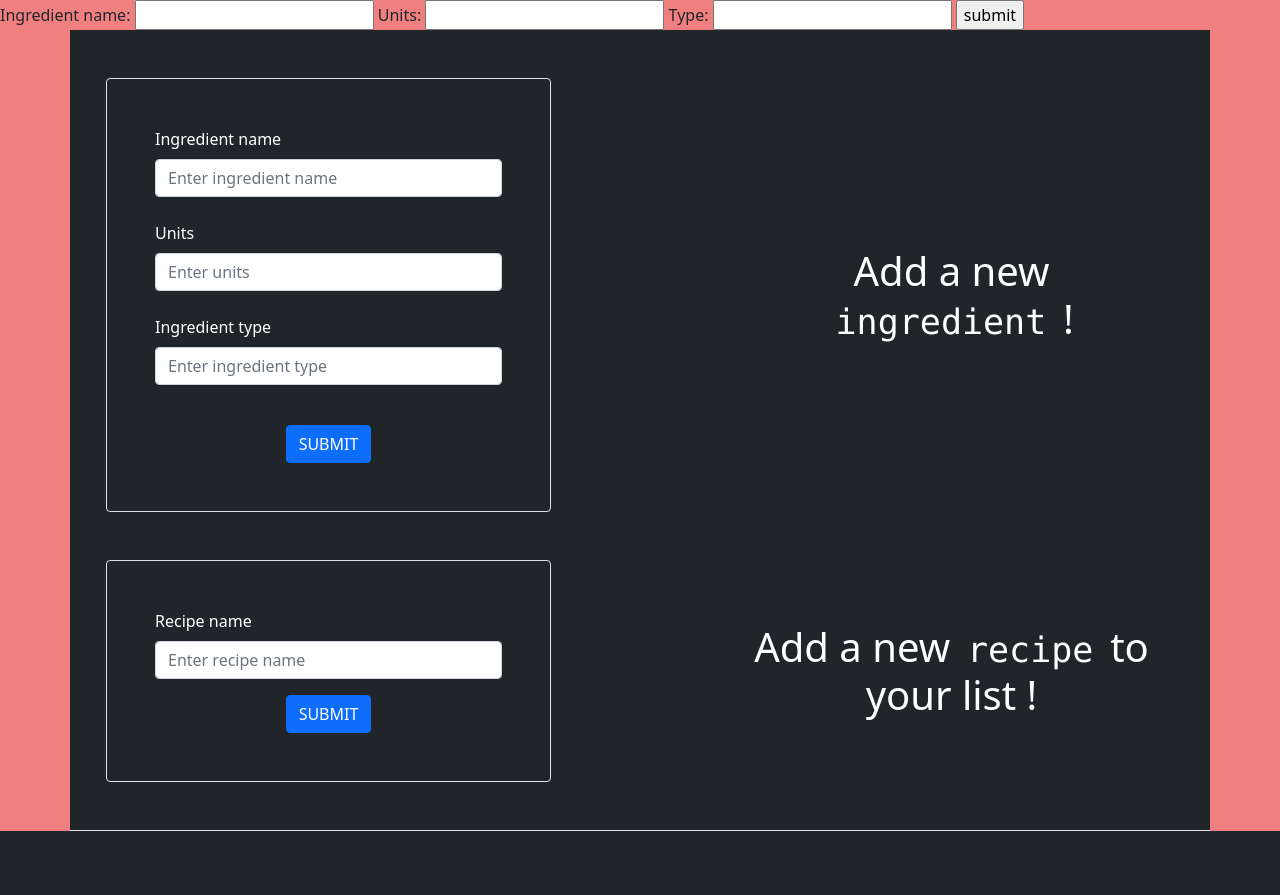
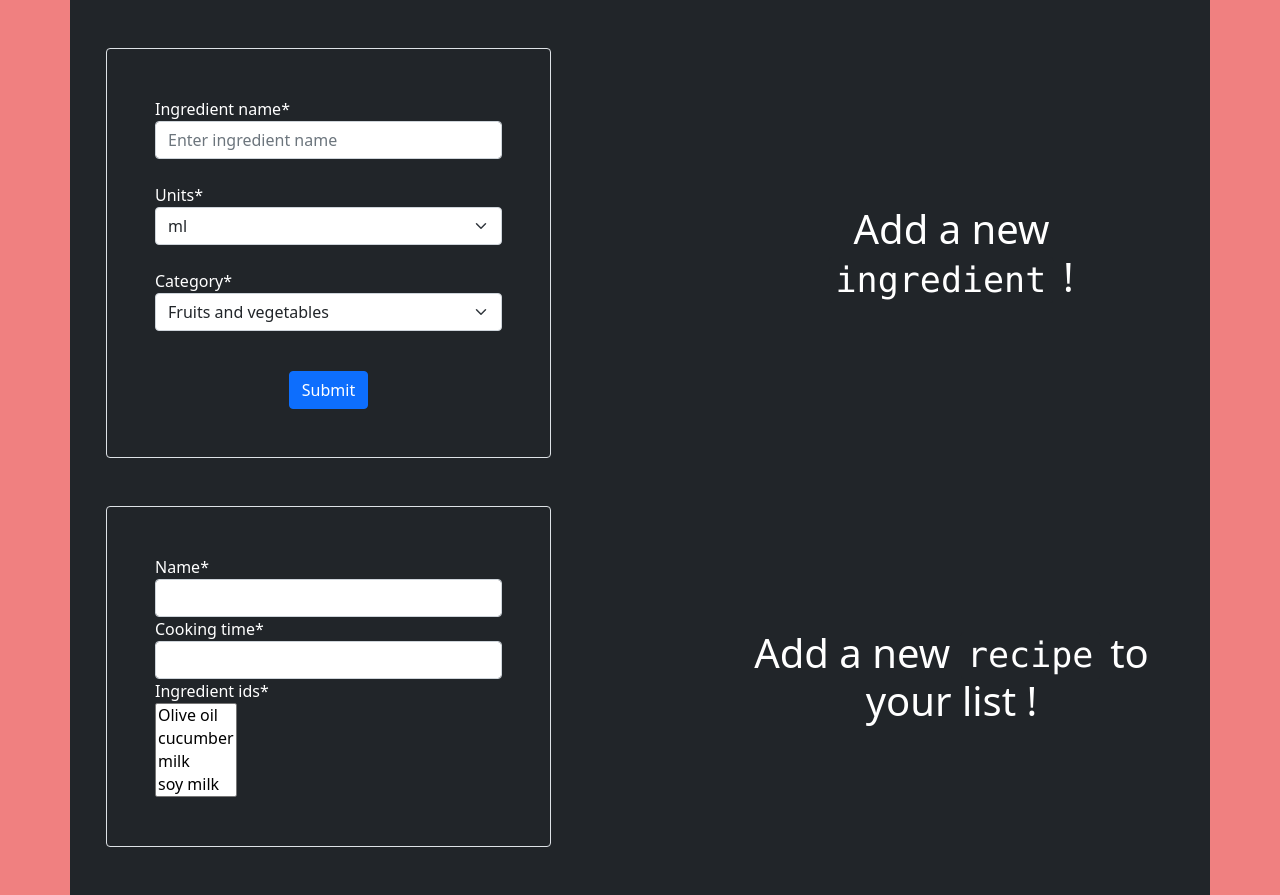
Before and after one commit to adrienmilis/groceries_maker, a Django app: page / in a window 1280 px wide. Shown: the part 94-989 px from the top of the page. Before the commit the page ends 925 px from the top, so only its background shows below. Run offline with Django 4.2, Linux system fonts and the light colour scheme; data comes from the database, SQL or seed files in the repository; some libraries are stand-ins or nearby versions.

Commit message:
functional ingredient form updates db

```diff
--- a/recipes/recipes_app/forms.py
+++ b/recipes/recipes_app/forms.py
@@ -1,7 +1,59 @@
 from django import forms
+from .models import Ingredient
+
+from crispy_forms.helper import FormHelper
+from crispy_forms.layout import Layout, Fieldset, ButtonHolder, Submit, Div, Field
 
 class IngredientForm(forms.Form):
 
+    def __init__(self, *args, **kwargs):
+        super().__init__(*args, **kwargs)
+        self.helper = FormHelper()
+        self.helper.layout = Layout(
+            Fieldset(
+                '',
+                Div(
+                    Field('name', placeholder='Enter ingredient name'),
+                    css_class='mb-4'
+                ),
+                Div(
+                    Field('unit', css_class="form-select"),
+                    css_class='mb-4',
+                ),
+                Div(
+                    Field('category', css_class='form-select'),
+                    css_class='mb-4'
+                )
+            ),
+            Div(
+                ButtonHolder(
+                    Submit('ingredient_form', 'Submit', css_class='mt-3')
+                ),
+                css_class='col text-center',
+            )
+        )
+
     name = forms.CharField(label='Ingredient name', max_length=50)
-    unit = forms.CharField(label='Units', max_length=20)
-    type = forms.CharField(max_length=20)
+    unit = forms.ChoiceField(label='Units', choices=Ingredient.UNIT_CHOICES)
+    category = forms.ChoiceField(choices=Ingredient.CATEGORY_CHOICES)
+
+class RecipeForm(forms.Form):
+
+    def __init__(self, *args, **kwargs):
+        super().__init__(*args, **kwargs)
+        self.helper = FormHelper()
+        self.helper.layout = Layout(
+            Fieldset(
+                '',
+                'name',
+                'cooking_time',
+                'ingredient_ids',
+            )
+        )
+
+    name = forms.CharField(max_length=100)
+    cooking_time = forms.DurationField()
+    ingredient_ids = forms.ModelMultipleChoiceField(
+        queryset=Ingredient.objects.all(),
+        # widget=forms.SelectMultiple # CHOOSE A GOOD WIDGET
+    )
--- a/recipes/recipes_app/models.py
+++ b/recipes/recipes_app/models.py
@@ -1,4 +1,13 @@
 from django.db import models
+
+# custom CharField to ensure name is always in lowercase
+class NameField(models.CharField):
+    def __init__(self, *args, **kwargs):
+        super(NameField, self).__init__(*args, **kwargs)
+
+    def get_prep_value(self, value):
+        return str(value).lower()
+
 
 class Ingredient(models.Model):
 
@@ -13,7 +22,7 @@ class Ingredient(models.Model):
     PREMADE = 'PR'
     OTHER = 'O'
 
-    TYPE_CHOICES = [
+    CATEGORY_CHOICES = [
         (FRUITS_AND_VEGGIES, 'Fruits and vegetables'),
         (DAIRY, 'Dairy'),
         (FROZEN, 'Frozen'),
@@ -34,12 +43,12 @@ class Ingredient(models.Model):
     UNIT_CHOICES = [
         (MILLILITERS, 'ml'),
         (GRAMS, 'g'),
-        (UNITS, 'u'),
+        (UNITS, 'units'),
     ]
 
-    name = models.CharField(max_length=50)
+    name = NameField(max_length=50, unique=True)
     unit = models.CharField(max_length=20, choices=UNIT_CHOICES)
-    type = models.CharField(max_length=20, choices=TYPE_CHOICES)
+    category = models.CharField(max_length=20, choices=CATEGORY_CHOICES)
 
     def __str__(self):
         return self.name
@@ -47,7 +56,7 @@ class Ingredient(models.Model):
 
 class Recipe(models.Model):
 
-    name = models.CharField(max_length=100)
+    name = NameField(max_length=100, unique=True)
     cooking_time = models.DurationField()
     ingredient_ids = models.ManyToManyField(Ingredient, through='IngredientQuantity')
 
--- /dev/null
+++ b/recipes/recipes_app/templates/recipes_app/django_index.html
@@ -0,0 +1,56 @@
+{% load static %}
+
+<!DOCTYPE html>
+<html lang="en">
+<head>
+    <meta charset="UTF-8">
+    <meta http-equiv="X-UA-Compatible" content="IE=edge">
+    <meta name="viewport" content="width=device-width, initial-scale=1.0">
+    <link href="https://cdn.jsdelivr.net/npm/bootstrap@5.1.3/dist/css/bootstrap.min.css" rel="stylesheet">
+    <link href="{% static 'recipes_app/styles.css' %}" rel="stylesheet">
+    <title>Document</title>
+</head>
+<body>
+
+    {% load crispy_forms_tags %}
+
+    <!-- page navigation bar -->
+    <div class="container">
+        <div class="row mt-5 text-center">
+            <div class="col top-bar">
+                <div class="pages">
+                    <a href="#" class="link-pages bg-dark" id="link1">Link1</a>
+                    <a href="#" class="link-pages bg-dark" id="link2">Link2</a>
+                    <a href="#" class="link-pages bg-dark" id="link3">Link3</a>
+                </div>
+            </div>
+        </div>
+    </div>
+
+    <div class="container p-5 border-right border-left bg-dark text-white">
+        <div class="row">
+
+            <!-- Ingredient FORM -->
+            <form action="/" method="post" class="col-sm-5 border p-5 rounded">
+                {% csrf_token %}
+                {% crispy ingredient_form %}
+            </form>
+
+            <div class="col-sm-2"></div>
+            <h1 class="col-sm-5 mb-auto mt-auto text-center">Add a new <kbd>ingredient</kbd> !</h1>
+        </div>
+
+        <!-- Recipe FORM -->
+        <div class="row mt-5">
+            <form action="" method="post" class="col-sm-5 border p-5 rounded">
+                {% csrf_token %}
+                {% crispy recipe_form %}
+            </form>
+            <div class="col-sm-2"></div>
+            <h1 class="col-sm-5 mb-auto mt-auto text-center">Add a new <kbd>recipe</kbd> to your list !</h1>
+        </div>
+    </div>
+
+    <script src="https://cdn.jsdelivr.net/npm/bootstrap@5.1.3/dist/js/bootstrap.bundle.min.js"></script>
+</body>
+</html>
--- a/recipes/recipes_app/templates/recipes_app/index.html
+++ b/recipes/recipes_app/templates/recipes_app/index.html
@@ -1,5 +1,4 @@
-{% load static %}
-
+<!-- {% load static %} -->
 <!DOCTYPE html>
 <html lang="en">
 <head>
@@ -7,7 +6,8 @@
     <meta http-equiv="X-UA-Compatible" content="IE=edge">
     <meta name="viewport" content="width=device-width, initial-scale=1.0">
     <link href="https://cdn.jsdelivr.net/npm/bootstrap@5.1.3/dist/css/bootstrap.min.css" rel="stylesheet">
-    <link href="{% static 'recipes_app/styles.css' %}" rel="stylesheet">
+    <!-- <link href="{% static 'recipes_app/styles.css' %}" rel="stylesheet"> -->
+    <link href="../../static/recipes_app/styles.css" rel="stylesheet"/>
     <title>Document</title>
 </head>
 <body>
@@ -25,14 +25,6 @@
         </div>
     </div>
 
-
-    <!-- django form test -->
-    <form action="/index/" method="post">
-        {% csrf_token %}
-        {{ form }}
-        <input type="submit" value="submit">
-    </form>
-
     <div class="container p-5 border-bottom border-right border-left bg-dark text-white">
         <div class="row">
             <form action="" method="post" class="col-sm-5 border p-5 rounded">
@@ -43,12 +35,25 @@
 
                 <div class="mb-4">
                 <label for="ingredient_units" class="form-label">Units</label>
-                <input type="text" id="ingredient_units" name="ingredient_units" class="form-control" placeholder="Enter units"/>
+                <select multiple class="form-control" id="ingredient_units">
+                    <option>1</option>
+                    <option>2</option>
+                    <option>3</option>
+                    <option>4</option>
+                    <option>5</option>
+                  </select>
                 </div>
 
                 <div class="mb-4">
-                <label for="ingredient_type" class="form-label">Ingredient type</label>
-                <input type="text" id="ingredient_type" name="ingredient_type" class="form-control" placeholder="Enter ingredient type"/>
+                    <label for="ingredient_type" class="form-label">Ingredient type</label>
+                    <!-- <input type="text" id="ingredient_type" name="ingredient_type" class="form-control" placeholder="Enter ingredient type"/> -->
+                    <select multiple class="form-control" name="ingredient_type" id="ingredient_type">
+                        <option>1</option>
+                        <option>2</option>
+                        <option>3</option>
+                        <option>4</option>
+                        <option>5</option>
+                      </select>
                 </div>
 
                 <div class="col text-center">
--- a/recipes/recipes_app/views.py
+++ b/recipes/recipes_app/views.py
@@ -1,19 +1,43 @@
 from django.shortcuts import render
 from django.http import HttpResponse
+from django.db import IntegrityError
 
-from .forms import IngredientForm
+from .forms import IngredientForm, RecipeForm
+from .models import Ingredient, Recipe
+
 
 def index(request):
 
+    if request.method == 'POST':
 
-    if request.method == 'POST':
-        form = IngredientForm(request.POST)
+        # creates a new ingredient
+        if ('ingredient_form' in request.POST):
 
-        if (form.is_valid()):
-            print(form.cleaned_data)
-            return HttpResponse('thanks bruv')
+            ingredient_form = IngredientForm(request.POST)
+            if (ingredient_form.is_valid()):
 
-    else:
-        form = IngredientForm()
+                new_ingredient = Ingredient()
+                new_ingredient.name = ingredient_form.cleaned_data['name']
+                new_ingredient.unit = ingredient_form.cleaned_data['unit']
+                new_ingredient.category = ingredient_form.cleaned_data['category']
+                try:
+                    new_ingredient.save()
+                except IntegrityError as e:
+                    return HttpResponse('Error: there is already an ingredient with that name')
 
-    return render(request, 'recipes_app/index.html', {'form': form})
+                return HttpResponse('new ingredient {} added to database'.format(ingredient_form.cleaned_data['name']))
+
+        # creates a new recipe
+        # elif ('recipe_form' in request.POST):
+
+        #     recipe_form = RecipeForm(request.POST)
+        #     if (recipe_form.is_valid()):
+
+        #         new_recipe = Recipe()
+
+
+    ingredient_form = IngredientForm()
+    recipe_form = RecipeForm()
+
+    return render(request, 'recipes_app/django_index.html', {
+        'ingredient_form': ingredient_form, 'recipe_form': recipe_form} )
```
Also changed, not shown: recipes/recipes_app/templates/recipes_app/django_ingredient_form.html (added, +26 -0 lines), recipes/db.sqlite3, recipes/recipes_app/migrations/0002_alter_ingredient_name_alter_ingredient_unit_and_more.py (added), recipes/recipes_app/migrations/0003_alter_ingredient_name_alter_recipe_name.py (added), recipes/recipes_app/migrations/0004_rename_type_ingredient_category.py (added).
